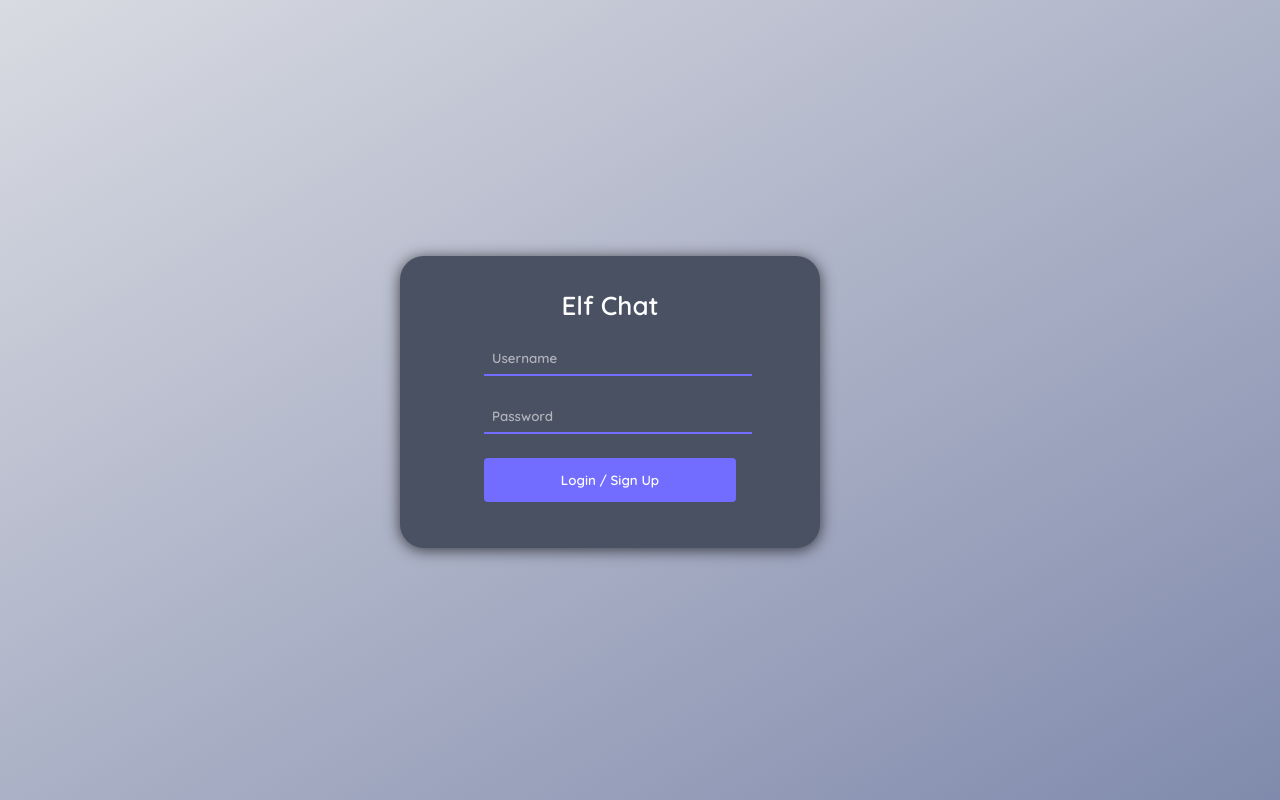
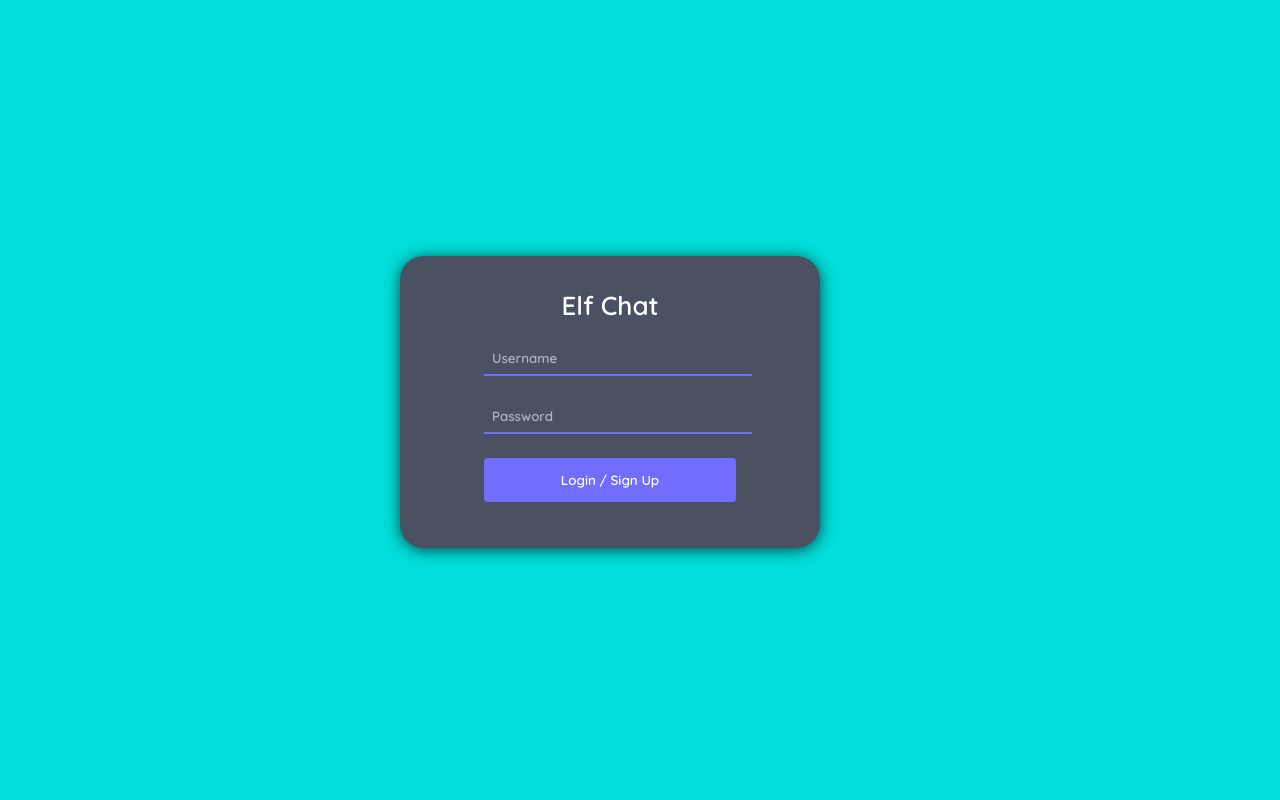
Before and after one commit to Arjun-Deshpande/Arjuns-Chat, a Next.js app: page / in a window 1280 px wide. Built offline with nearby package versions, Linux system fonts and the light colour scheme.

Commit message:
Update auth.css

```diff
--- a/styles/auth.css
+++ b/styles/auth.css
@@ -5,7 +5,7 @@
   left: 0px;
   width: calc(100vw - 200px);
   height: calc(100vh - 200px);
-  background: linear-gradient(150deg, #d9dbe2, #808aac 100%, #282d39 0);
+  background: #02deda;
 }
 
 .auth-container {
```
